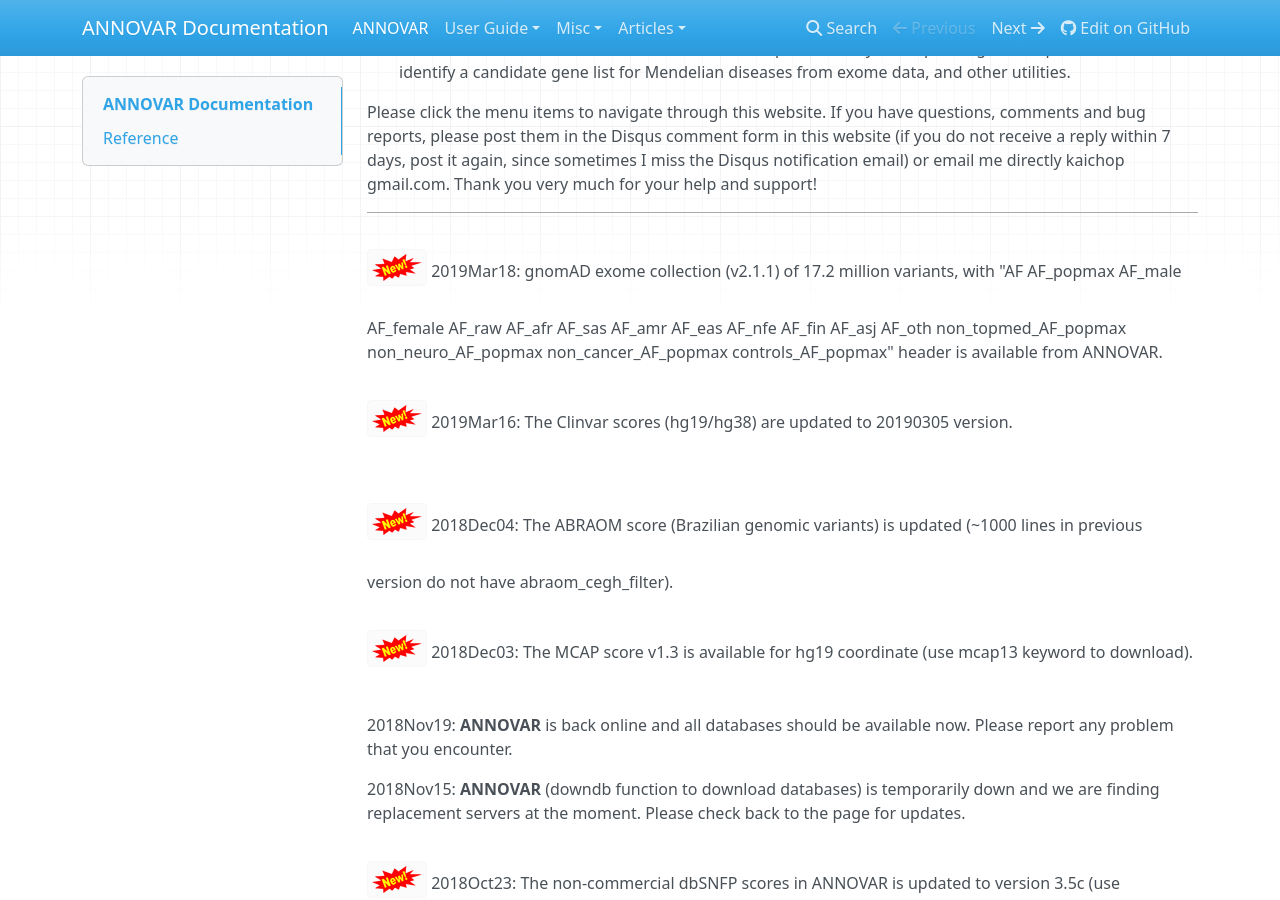
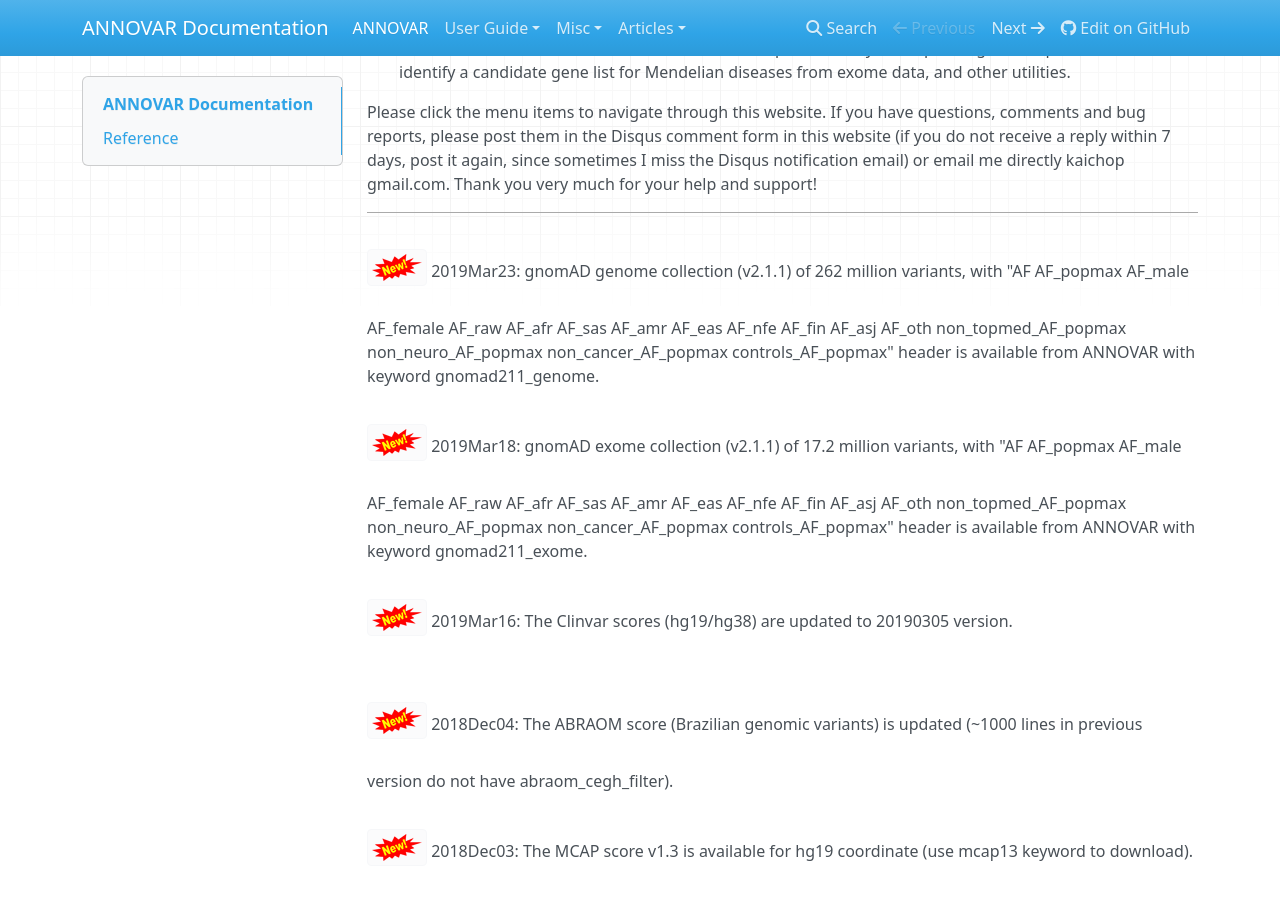
Before and after one commit to WGLab/doc-ANNOVAR, an MkDocs documentation site: the page built from docs/index.md, in a window 1280 px wide and 900 px high, scrolled down 498 px. Built offline with MkDocs 1.6.1, drawn with Linux system fonts in a browser that asks for light colours; nearby versions of some CDN libraries; old or Windows-style settings are respelled for this version of MkDocs.

Commit message:
Update index.md

```diff
--- a/docs/index.md
+++ b/docs/index.md
@@ -11,7 +11,9 @@ Please click the menu items to navigate through this website. If you have questi
 
 ---
 
-![new](img/new.png) 2019Mar18: gnomAD exome collection (v2.1.1) of 17.2 million variants, with "AF AF_popmax AF_male AF_female AF_raw AF_afr AF_sas AF_amr AF_eas AF_nfe AF_fin AF_asj AF_oth non_topmed_AF_popmax non_neuro_AF_popmax non_cancer_AF_popmax controls_AF_popmax" header is available from ANNOVAR.
+![new](img/new.png) 2019Mar23: gnomAD genome collection (v2.1.1) of 262 million variants, with "AF AF_popmax AF_male AF_female AF_raw AF_afr AF_sas AF_amr AF_eas AF_nfe AF_fin AF_asj AF_oth non_topmed_AF_popmax non_neuro_AF_popmax non_cancer_AF_popmax controls_AF_popmax" header is available from ANNOVAR with keyword gnomad211_genome.
+
+![new](img/new.png) 2019Mar18: gnomAD exome collection (v2.1.1) of 17.2 million variants, with "AF AF_popmax AF_male AF_female AF_raw AF_afr AF_sas AF_amr AF_eas AF_nfe AF_fin AF_asj AF_oth non_topmed_AF_popmax non_neuro_AF_popmax non_cancer_AF_popmax controls_AF_popmax" header is available from ANNOVAR with keyword gnomad211_exome.
 
 ![new](img/new.png) 2019Mar16: The Clinvar scores (hg19/hg38) are updated to 20190305 version.
 
```
